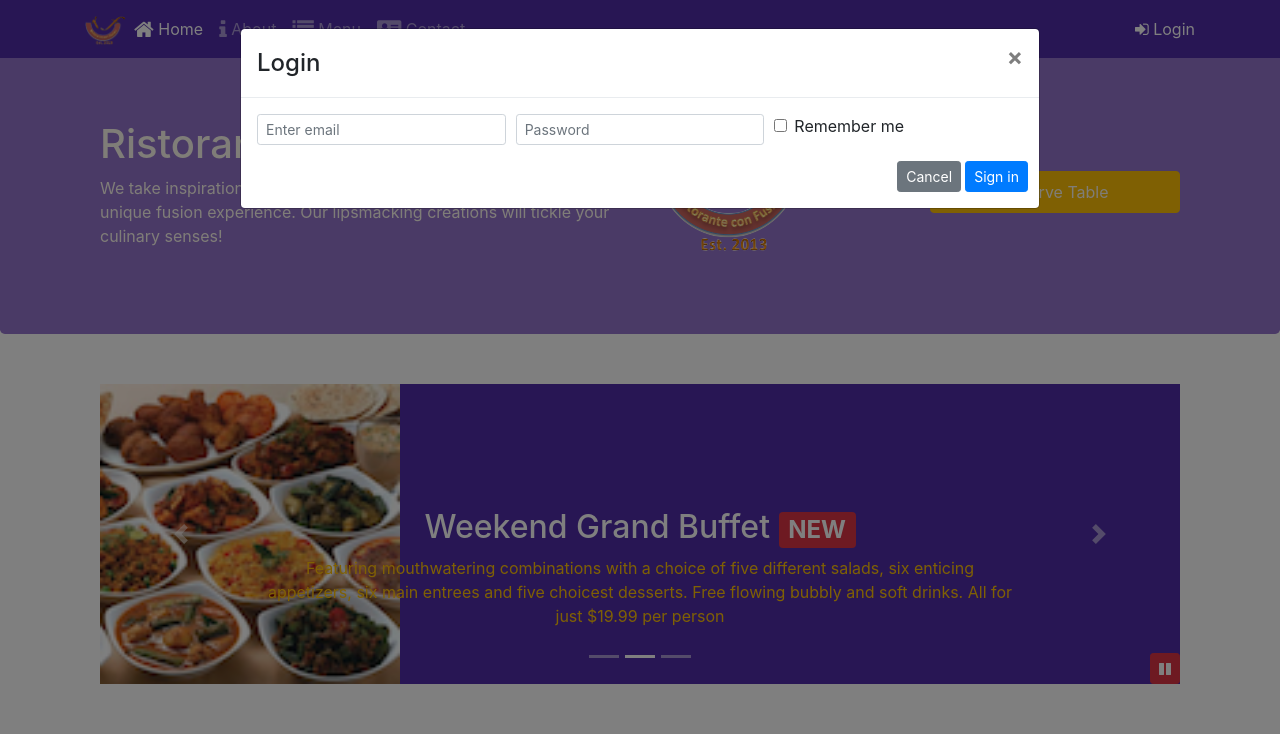
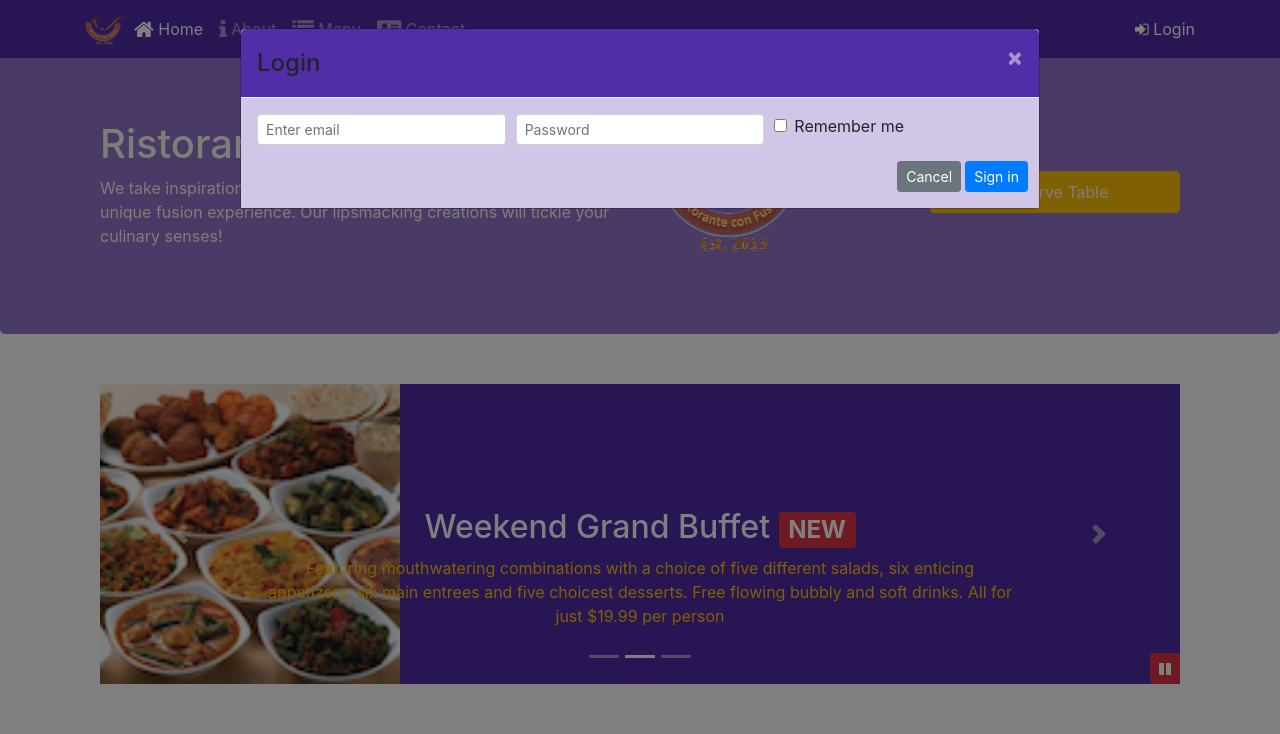
Before and after one commit to rohitgorai7/bootstrap, a website: page index.html in a window 1280 px wide. Both pictures are taken after a click on the link "Login". Shown: the top 734 px of the page. Drawn offline with nearby package versions, Linux system fonts and the light colour scheme.

Commit message:
bootstap-assignment-4

```diff
--- a/css/styles-used.css
+++ b/css/styles-used.css
@@ -67,3 +67,14 @@ body {
   bottom: 0px;
   z-index: 1;
 }
+
+.modal-body{
+  background-color: #D1C5E8;
+}
+.modal-header{
+  background-color: #512DA8;
+  text-decoration-color: floralwhite;
+}
+.close{
+  color: floralwhite;
+}
--- a/css/styles.scss
+++ b/css/styles.scss
@@ -67,3 +67,14 @@ body{
     bottom: 0px;
     z-index: 1;
 }
+
+.modal-body{
+    background-color: #D1C5E8;
+  }
+  .modal-header{
+    background-color: #512DA8;
+    text-decoration-color: floralwhite;
+  }
+  .close{
+    color: floralwhite;
+  }
--- a/index.html
+++ b/index.html
@@ -30,7 +30,7 @@
                         <li class="nav-item"><a class="nav-link" href="./contactus.html"><span class="fa fa-address-card fa-lg"></span> Contact</a></li>
                     </ul>
                     <span class="navbar-text">
-                        <a data-toggle="modal" data-target="#loginModal">
+                        <a id="loginBtn">
                         <span class="fa fa-sign-in"></span> Login</a>
                     </span>
                 </div>
@@ -42,7 +42,7 @@
             <div class="modal-content">
                 <div class="modal-header">
                     <h4 class="modal-title">Login</h4>
-                    <button type="button" class="close" data-dismiss="modal">&times;</button>
+                    <button type="button" class="close loginclose">&times;</button>
                 </div>
                 <div class="modal-body">
                     <form>
@@ -64,7 +64,7 @@
                             </div>
                         </div>
                         <div class="form-row">
-                            <button type="button" class="btn btn-secondary btn-sm ml-auto" data-dismiss="modal">Cancel</button>
+                            <button type="button" class="btn btn-secondary btn-sm ml-auto loginclose" >Cancel</button>
                             <button type="submit" class="btn btn-primary btn-sm ml-1">Sign in</button>
                         </div>
                     </form>
@@ -83,7 +83,7 @@
                     <img src="img/logo.png" class="img-fluid">
                 </div>
                 <div class="col-12 col-sm align-self-center">
-                    <a role="button" data-toggle="modal" data-target="#reserveModal" class="btn btn-block nav-link btn-warning"
+                    <a role="button" id="reserveBtn" class="btn btn-block nav-link btn-warning"
                     >Reserve Table</a>
                 </div>
             </div>
@@ -95,7 +95,7 @@
             <div class="modal-content">
                 <div class="modal-header">
                     <h4 class="modal-title">Reserve Table</h4>
-                    <button type="button" class="close" data-dismiss="modal">&times;</button>
+                    <button type="button" class="close reserveclose">&times;</button>
                 </div>
                 <div class="modal-body">
                     <form>
@@ -179,7 +179,7 @@
                             </div>
                         </div>
                         <div class="form-row reseve-footer mt-2">
-                            <button type="button" class="btn btn-secondary btn-md" data-dismiss="modal">Cancel</button>
+                            <button type="button" class="btn btn-secondary btn-md reserveclose">Cancel</button>
                             <button type="submit" class="btn btn-primary btn-md ml-2">Reserve</button>
                         </div>
                     </form>
@@ -306,7 +306,22 @@
                     $("#carouselButton").children("span").addClass('fa-pause');
                 }
             });
+            $("#loginBtn").click(function(){
+                $('#loginModal').modal('toggle');
+            });
+            $(".loginclose").click(function(){
+                $('#loginModal').modal('toggle');
+            });
+            $("#reserveBtn").click(function(){
+                $('#reserveModal').modal('toggle');
+            });
+            $(".reserveclose").click(function(){
+                $('#reserveModal').modal('toggle');
+            });
         });
+    </script>
+    <script>
+
     </script>
 </body>
 
```
Also changed, not shown: css/styles.css.
